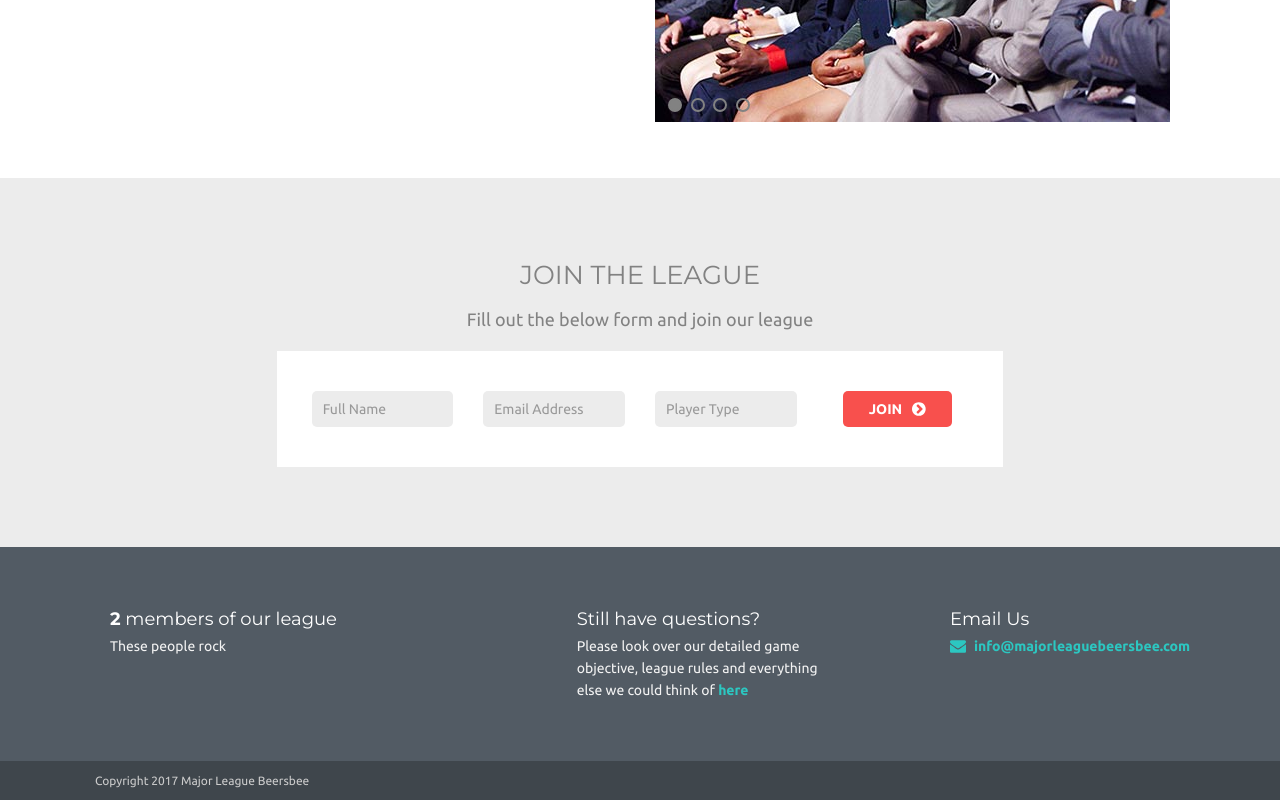
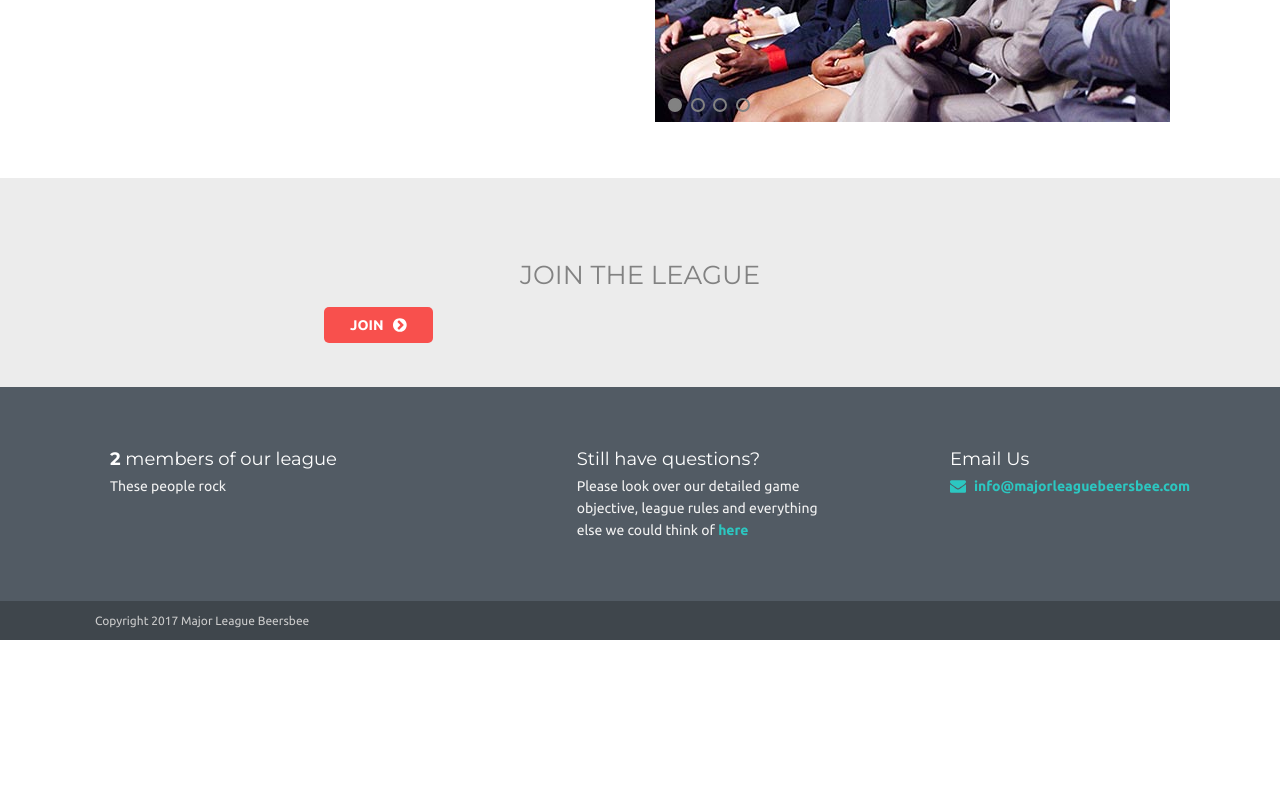
Before and after one commit to majorleaguebeersbee/majorleaguebeersbee.github.io, a plain HTML site: page index.html in a window 1280 px wide. Shown: the part 2185-2985 px from the top of the page. After the commit the page ends 2825 px from the top, so only its background shows below. Drawn offline with Linux system fonts and the light colour scheme; some packages are replaced by stand-ins of ours.

Commit message:
Add files via upload

```diff
--- a/index.html
+++ b/index.html
@@ -374,33 +374,11 @@
     <div class="register-block pad-top-20 pad-bottom-20 container text-center">
       <h2 class="uppercase pad-bottom-10">Join the league</h2>
       <div class="col-10-m no-float-m col-8-l no-float-l center">
-        <p class="fs-4">
-         Fill out the below form and join our league
-        </p>
-      </div>
-      <form action="" class="register-form col-10-l col-8-xl no-float center">
-        <fieldset class="register-form-wrap">
-          <legend class="sr">Register your event</legend>
-          <div class="clear">
-            <div class="col-3-m pad-top-10 pad-bottom-10 pad-top-0-m pad-bottom-0-m">
-              <label for="name" class="sr">Full Name</label>
-              <input type="text" class="field" name="name" id="name" placeholder="Full Name">
-            </div>
-            <div class="col-3-m pad-top-10 pad-bottom-10 pad-top-0-m pad-bottom-0-m">
-              <label for="email" class="sr">Email Address</label>
-              <input type="email" class="field" name="email" id="email" placeholder="Email Address">
-            </div>
-           <div class="col-3-m pad-top-10 pad-bottom-10 pad-top-0-m pad-bottom-0-m">
-              <label for="email" class="sr">Another Field</label>
-              <input type="email" class="field" name="playerorvolunteer" id="playerorvolunteer" placeholder="Player Type">
-            </div>
             <div class="col-3-m pad-top-10 pad-bottom-10 pad-top-0-m pad-bottom-0-m">
               <button class="button button-primary button-register"><span class="icon icon-right chevron-right">Join</span></button>
             </div>
           </div>
-        </fieldset>
-      </form>
-    </div>
+       </div>
   </div>
 <!--
   <div class="event-sponsors-block pad-top-60 pad-bottom-60 container text-center">
```
